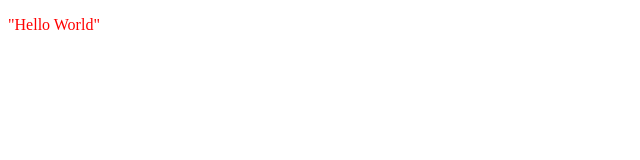
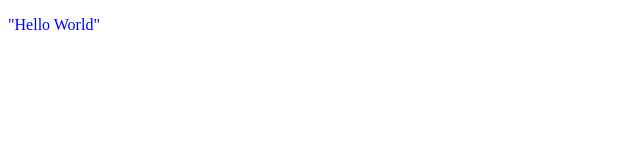
Before and after one commit to andydubois/getting_started, a plain HTML site: page index.html in a window 1280 px wide. Shown: the whole page, without its empty margins (0-640 px from the left). Drawn offline with Linux system fonts and the light colour scheme.

Commit message:
changes font to blue

```diff
--- a/style.css
+++ b/style.css
@@ -1,4 +1,4 @@
 p {
-color: red;
+color: #0000ff;
 
 }
```
